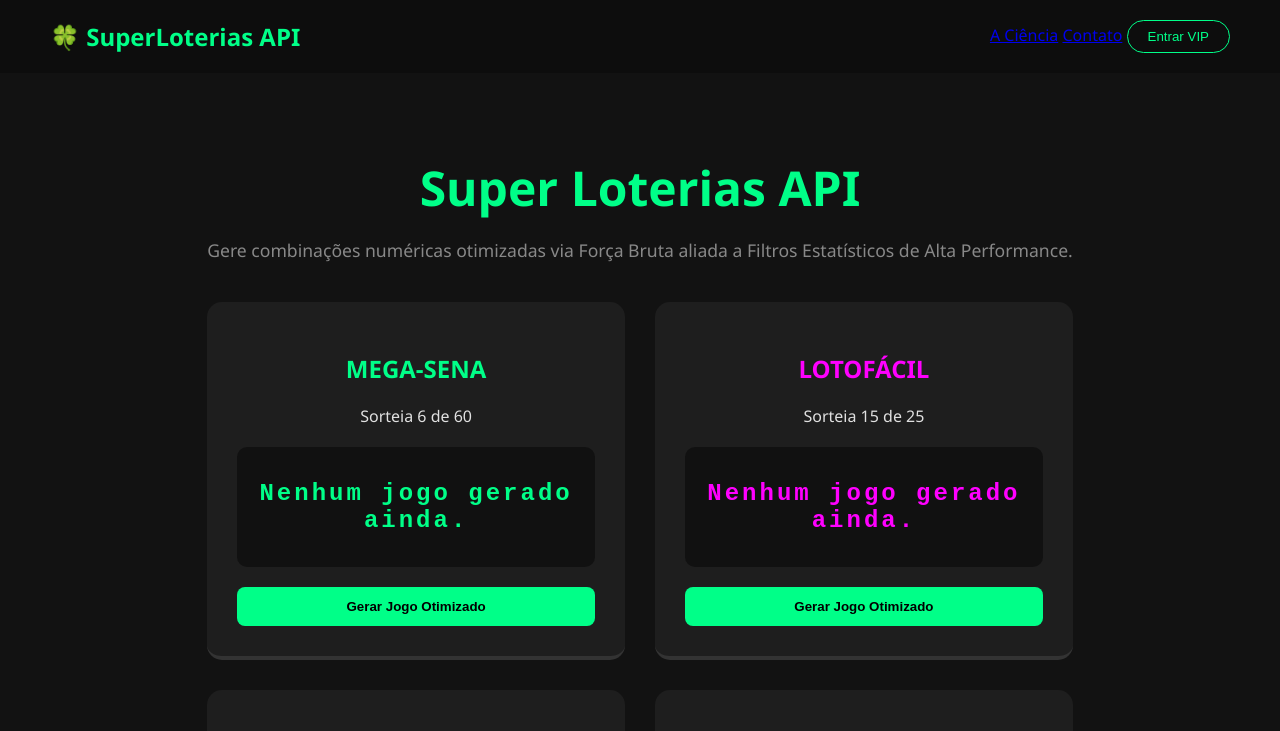
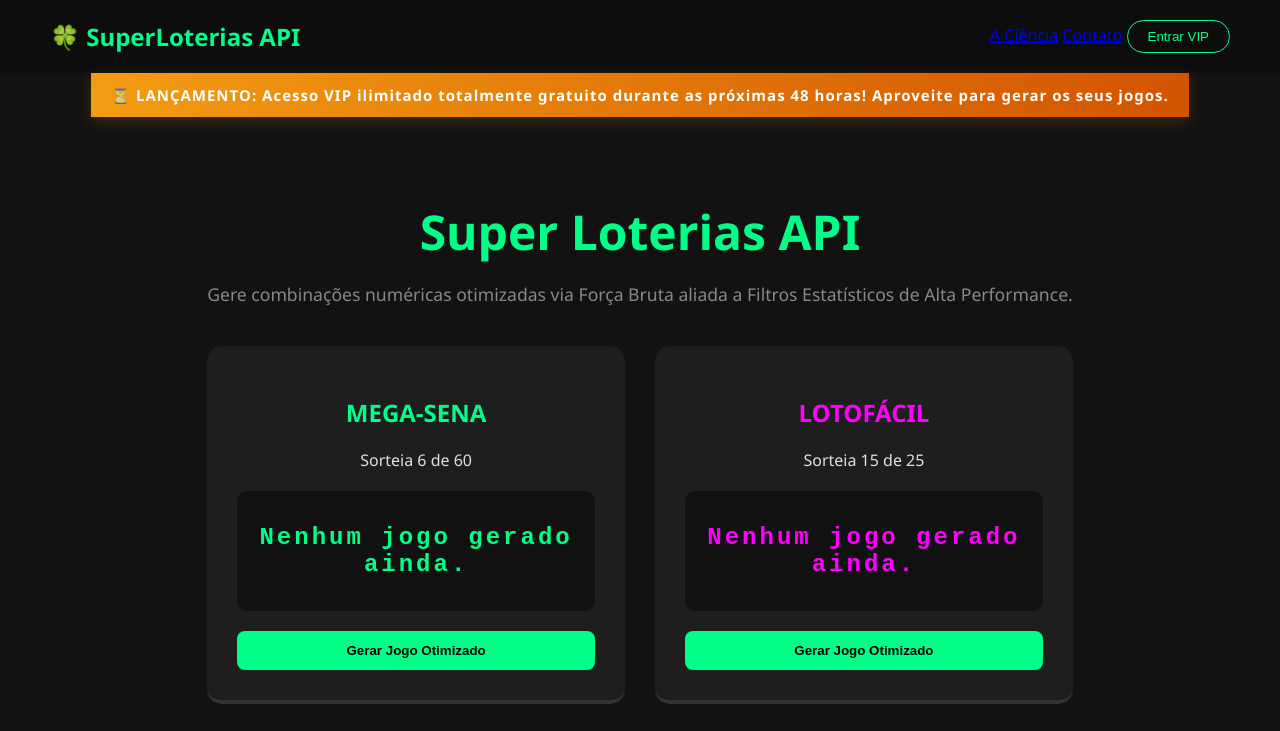
Before and after one commit to egfiuz/loterias-v4, a plain HTML site: page index.html in a window 1280 px wide. Shown: the top 731 px of the page. Drawn offline with Linux system fonts and the light colour scheme; no server answers.

Commit message:
Fix:Mensagem 48 horas

```diff
--- a/index.html
+++ b/index.html
@@ -15,6 +15,10 @@
             <button class="btn-vip" onclick="abrirModal()">Entrar VIP</button>
         </nav>
     </header>
+
+    <div style="background: linear-gradient(90deg, #f39c12, #d35400); color: white; text-align: center; padding: 12px 20px; font-weight: bold; font-size: 15px; letter-spacing: 1px; box-shadow: 0 4px 15px rgba(243, 156, 18, 0.2); animation: pulse 2s infinite;">
+        ⏳ LANÇAMENTO: Acesso VIP ilimitado totalmente gratuito durante as próximas 48 horas! Aproveite para gerar os seus jogos.
+    </div>
 
     <main class="container">
         <h1>Super Loterias API</h1>
```
